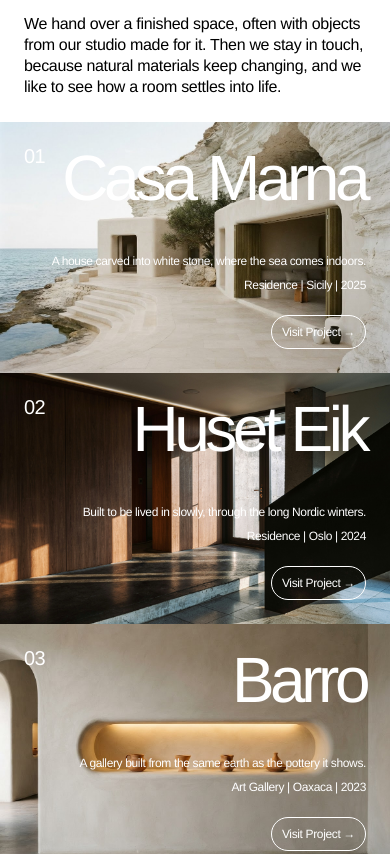
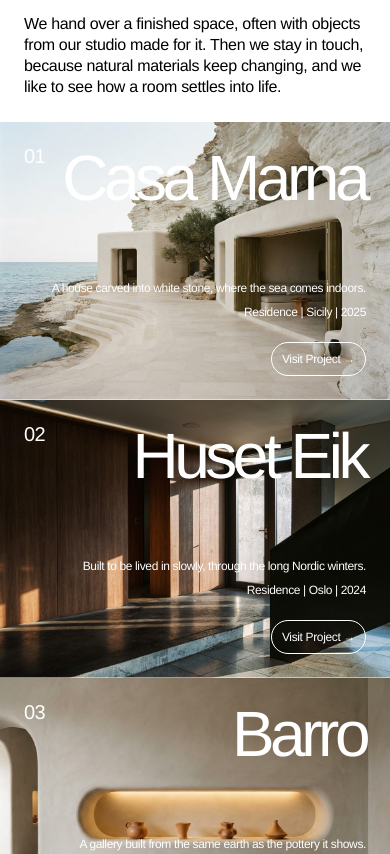
Before and after one commit to kristofferbny/ochre-studio, a plain HTML site: page index.html in a window 390 px wide. Shown: the part 1640-2494 px from the top of the page. Drawn offline with Linux system fonts and the light colour scheme; a web font is replaced by a local one.

Commit message:
Fixed frame height for projects on mobile

```diff
--- a/styles.css
+++ b/styles.css
@@ -267,10 +267,13 @@ html.is-menu-open { overflow: hidden; }
   display: flex;
   align-items: flex-start;
   justify-content: space-between;
-  aspect-ratio: 390 / 251;
+  /* 251px at 390, like Figma. The height comes from padding + content (as in
+     Figma's auto-layout); this is only a minimum, so the card grows instead of
+     clipping if a browser renders the text taller. */
+  min-height: calc(100cqi * 251 / 390);
   padding: calc(24 * var(--u));
   color: var(--white);
-  overflow: hidden;
+  clip-path: inset(0); /* clips the background image without clipping content height */
   isolation: isolate;
 }
 
@@ -296,10 +299,11 @@ html.is-menu-open { overflow: hidden; }
   display: flex;
   flex: 1 0 0;
   min-width: 0;
-  height: 100%;
+  align-self: stretch; /* fill the card height without relying on height: 100% */
   flex-direction: column;
   align-items: flex-end;
   justify-content: space-between;
+  gap: calc(72 * var(--u)); /* Figma mobile: title → bottom text */
 }
 
 .project__title {
@@ -698,8 +702,7 @@ html.is-menu-open { overflow: hidden; }
 
   /* ---------- Projects ---------- */
   .project {
-    aspect-ratio: auto;
-    height: calc(1024 * var(--u));
+    min-height: calc(1024 * var(--u));
     padding: calc(80 * var(--u));
   }
 
```
